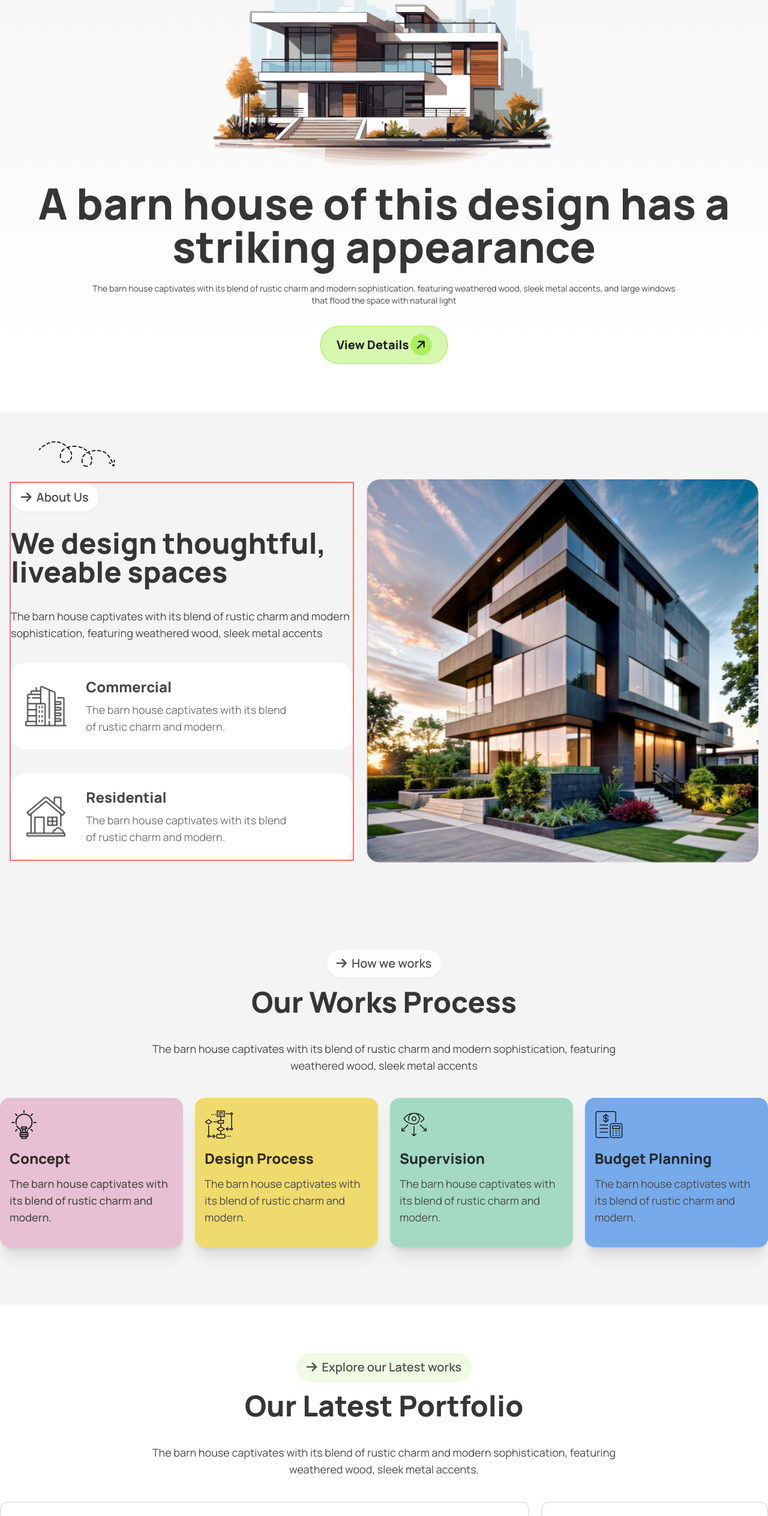
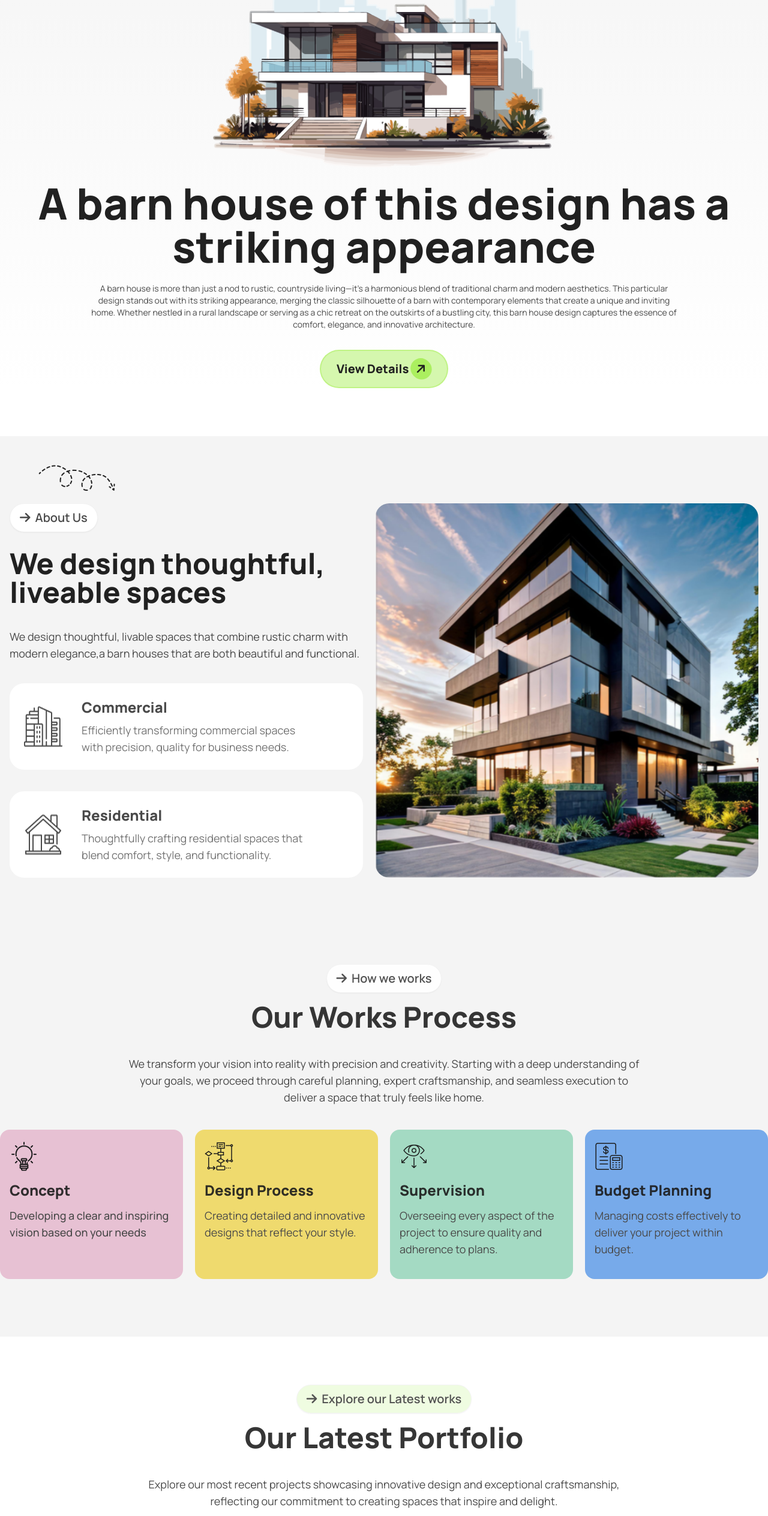
Before and after one commit to farhana988/assi3, a plain HTML site: page index.html in a window 1280 px wide. Shown: the part 223-2750 px from the top of the page at 60% size. Drawn offline with nearby package versions, Linux system fonts and the light colour scheme.

Commit message:
some fixes and dummy text change

```diff
--- a/index.html
+++ b/index.html
@@ -140,12 +140,12 @@
                         ></i>
                     </a>
 
-                    <button class="px-4 py-3 bg-[#ffffff] rounded-full text-light  lg:hidden">
+                    <button class="px-4 py-4 bg-[#ffffff] rounded-full text-light  lg:hidden">
                             <svg
                                 xmlns="http://www.w3.org/2000/svg"
                                 fill="none"
                                 viewBox="0 0 24 24"
-                                class="inline-block h-5 w-5 stroke-current">
+                                class="inline-block h-7 w-7 stroke-current">
                                 <path
                                     stroke-linecap="round"
                                     stroke-linejoin="round"
@@ -164,13 +164,18 @@
             <img class="px-16 lg:px-0" src="assets/banner.png" alt="">
           </div>
           <div>
-            <h1 class="px-4 lg:px-0 py-6 font-extrabold text-3xl lg:text-7xl opacity-90 text-htag">
+            <h1 class="px-4 lg:px-0 py-6 font-extrabold text-3xl lg:text-7xl text-htag">
               A barn house of this design has a
               striking appearance
             </h1>
-            <p class="text-ptag text-sm font-normal px-4 lg:px-36">
-              The barn house captivates with its blend of rustic charm and modern sophistication, featuring weathered wood, sleek metal
-                accents, and large windows that flood the space with natural light
+            <p class="text-ptag text-sm font-normal px-5 lg:px-36">
+              A barn house is more than just a nod to rustic, countryside living—it's a
+              harmonious blend of traditional charm and modern aesthetics. This particular
+               design stands out with its striking appearance, merging the classic silhouette
+               of a barn with contemporary elements that create a unique and inviting home.
+               Whether nestled in a rural landscape or serving as a chic retreat on the
+               outskirts of a bustling city, this barn house design captures the essence of
+               comfort, elegance, and innovative architecture.
             </p>
             <button class="w-5/6  py-3 md:w-1/3 lg:w-1/6 border-[#ABEF5F80] border-2 mt-8
              bg-[#ABEF5F80] text-htag text-xl font-extrabold rounded-full">
@@ -198,8 +203,8 @@
             <div class=" gap-5 hero-content flex-col-reverse lg:flex-row-reverse">
               <img
                 src="assets/Rectangle.png"
-                class="w-full lg:w-full  md:max-w-screen-2xl rounded-3xl " />
-              <div class="border-2 border-red-400 space-y-3 text-center lg:text-left">
+                class="w-full  rounded-3xl " />
+              <div class=" space-y-3 text-center lg:text-left">
 
 
 
@@ -210,15 +215,15 @@
                   About Us
 
                 </button>
-                <h1 class=" text-3xl lg:text-5xl font-extrabold opacity-90 text-[#212121]">
+                <h1 class=" text-3xl lg:text-5xl font-extrabold  text-[#212121]">
                   We design thoughtful,
                   liveable spaces</h1>
-                <p class=" py-6 text-ptag text-lg">
-                  The barn house captivates with its blend of rustic charm and
-                  modern sophistication, featuring weathered wood, sleek metal accents
+                <p class=" py-6 px-4 lg:px-0 text-ptag text-lg">
+                  We design thoughtful, livable spaces that combine rustic charm with modern
+                  elegance,a barn houses that are both beautiful and functional.
                 </p>
                 <!-- 2 container -->
-                <div class="flex flex-col lg:flex-col md:flex-row gap-10 ">
+                <div class="flex flex-col lg:flex-col md:flex-row gap-9 ">
                   <!-- Commercial-->
                     <div class="0 py-6 px-3 flex gap-5 rounded-3xl
                      bg-[#FFFFFF] text-left">
@@ -228,8 +233,8 @@
                             Commercial
                           </h3>
                           <p class="pr-0 lg:pr-20 text-[#737373] text-sm lg:text-lg">
-                            The barn house captivates with its blend
-                            of rustic charm and modern.
+                            Efficiently transforming commercial spaces with precision,
+                             quality for business needs.
                           </p>
                         </div>
                     </div>
@@ -242,8 +247,8 @@
                             Residential
                           </h3>
                           <p class="pr-0 lg:pr-20 text-[#737373] text-sm lg:text-lg">
-                            The barn house captivates with its blend
-                            of rustic charm and modern.
+                            Thoughtfully crafting residential spaces that blend comfort,
+                             style, and functionality.
                           </p>
                         </div>
                     </div>
@@ -270,8 +275,10 @@
                 Our Works Process
               </h1>
               <p class="py-6 text-ptag text-lg px-0 lg:px-52">
-                The barn house captivates with its blend of rustic charm and modern sophistication,
-                  featuring weathered wood, sleek metal accents
+                We transform your vision into reality with precision and creativity.
+                Starting with a deep understanding of your goals, we proceed through careful
+                 planning, expert craftsmanship, and seamless execution to deliver a space
+                  that truly feels like home.
               </p>
 
 
@@ -280,7 +287,7 @@
             <!-- main card content -->
             <div class="grid grid-cols-1 md:grid-cols-2 lg:grid-cols-4 gap-5">
                 <!-- card-1 -->
-                <div class="bg-[#E7C1D3] flex flex-col items-start card card-compact py-5  shadow-xl">
+                <div class="bg-[#E7C1D3] flex flex-col items-start card card-compact py-5  ">
                   <figure>
                     <img class=" px-4"
                       src="assets/concept.png"
@@ -291,15 +298,13 @@
                       Concept
                     </h2>
                     <p class="text-lg  text-ptag font-medium">
-                      The barn house captivates
-                      with its blend of rustic charm
-                      and modern.
+                      Developing a clear and inspiring vision based on your needs
                     </p>
 
                   </div>
                 </div>
                 <!-- card-2 -->
-                <div class=" bg-[#EFDA6E] flex flex-col items-start card card-compact py-5  shadow-xl">
+                <div class=" bg-[#EFDA6E] flex flex-col items-start card card-compact py-5  ">
                   <figure>
                     <img class=" px-4"
                       src="assets/flow-chart.png"
@@ -310,15 +315,13 @@
                       Design Process
                     </h2>
                     <p class="text-lg  text-ptag">
-                      The barn house captivates
-                      with its blend of rustic charm
-                      and modern.
+                      Creating detailed and innovative designs that reflect your style.
                     </p>
 
                   </div>
                 </div>
                 <!-- card-3 -->
-                <div class=" bg-[#A4DAC3] flex flex-col items-start card card-compact py-5  shadow-xl">
+                <div class=" bg-[#A4DAC3] flex flex-col items-start card card-compact py-5  ">
                   <figure>
                     <img class=" px-4"
                       src="assets/vision.png"
@@ -329,15 +332,13 @@
                       Supervision
                     </h2>
                     <p class="text-lg  text-ptag">
-                      The barn house captivates
-                      with its blend of rustic charm
-                      and modern.
+                      Overseeing every aspect of the project to ensure quality and adherence to plans.
                     </p>
 
                   </div>
                 </div>
                 <!-- card-4 -->
-                <div class=" bg-[#77AAEA] flex flex-col items-start card card-compact py-5  shadow-xl">
+                <div class=" bg-[#77AAEA] flex flex-col items-start card card-compact py-5 ">
                   <figure>
                     <img class=" px-4"
                       src="assets/budget-planning.png"
@@ -348,9 +349,7 @@
                       Budget Planning
                     </h2>
                     <p class="text-lg  text-ptag">
-                      The barn house captivates
-                      with its blend of rustic charm
-                      and modern.
+                      Managing costs effectively to deliver your project within budget.
                     </p>
 
                   </div>
@@ -377,8 +376,9 @@
                  Our Latest Portfolio
                </h1>
                <p class="py-6 text-ptag text-lg px-0 lg:px-52">
-                The barn house captivates with its blend of rustic charm and modern sophistication,
-                featuring weathered wood, sleek metal accents.
+                Explore our most recent projects showcasing innovative design and
+                 exceptional craftsmanship, reflecting our
+                 commitment to creating spaces that inspire and delight.
                </p>
 
 
@@ -390,16 +390,16 @@
 
              <div class="flex flex-col lg:flex-row gap-5">
                       <!-- 1 -->
-                      <div class="bg-white border-2 col-span-3 px-4 rounded-xl hero">
+                       <div class=" bg-white border-2  px-3 rounded-xl hero">
                          <div class="hero-content flex-col lg:flex-row">
                            <img
                              src="assets/img1.png"
                              class="w-full lg:max-w-fit rounded-lg pt-3 lg:pt-0 " />
                            <div>
                              <h1 class="text-3xl font-extrabold opacity-90">Commercial</h1>
-                            <p class="py-2 lg:mr-16 opacity-90">
-                              Provident cupiditate voluptatem et in. Quaerat fugiat ut assumenda excepturi exercitationem
-                              quasi. In deleniti eaque aut repudiandae et a id nisi.
+                             <p class="py-2 opacity-90">
+                              Discover our latest commercial projects, highlighting cutting-edge
+                               designs and practical solutions that enhance business environments and drive success.
                              </p>
                              <button class=" mt-2
                                text-htag text-xl font-extrabold rounded-full">
@@ -411,28 +411,27 @@
                          </div>
                        </div>
                        <!-- 2 -->
-                      <div class="bg-white ">
+                       <div class=" bg-white ">
                          <img class="lg:max-w-2xl p-6 border-2 border-[#E9E9E9] rounded-xl" src="assets/img2.png" alt="">
                        </div>
              </div>
 
              <div class="flex flex-col-reverse lg:flex-row gap-5">
                        <!--3  -->
-                    <div class="bg-white ">
+                     <div class="bg-white lg:w-3/12">
                        <img class="w-full  lg:w-96 lg:h-full p-6 border-2 border-[#E9E9E9] rounded-xl"
                          src="assets/img3.png" alt="">
                      </div>
                      <!-- 4 -->
-                    <div class="bg-white  border-2 rounded-xl hero px-4 ">
+                     <div class="bg-white lg:w-1/2 border-2 rounded-xl hero px-3 ">
                        <div class="hero-content flex-col lg:flex-row">
                          <img
                            src="assets/img4.png"
-                          class="w-full lg:max-w-fit rounded-lg pt-3 lg:pt-0 " />
+                           class="w-full lg:h-52 rounded-lg pt-3 lg:pt-0 " />
                          <div>
                            <h1 class="text-3xl font-extrabold opacity-90">Commercial</h1>
-                          <p class="py-2 lg:mr-9 opacity-90">
-                            Provident cupiditate voluptatem et in. Quaerat fugiat ut assumenda excepturi exercitationem
-                            quasi. In deleniti eaque aut repudiandae et a id
+                           <p class="py-2  opacity-90">
+                            Check out our newest commercial projects, featuring innovative designs and impactful solutions.
                            </p>
                            <button class=" mt-2
                              text-htag text-xl font-extrabold rounded-full">
@@ -444,8 +443,8 @@
                        </div>
                      </div>
                      <!-- 5 -->
-                    <div class="bg-white ">
-                      <img class="w-full lg:w-96 lg:h-56 p-6 border-2 rounded-xl" src="assets/img5.png" alt="">
+                     <div class="bg-white lg:w-3/12 ">
+                       <img class="w-full lg:w-96 lg:h-full p-6 border-2 rounded-xl" src="assets/img5.png" alt="">
                      </div>
 
 
@@ -462,6 +461,7 @@
            </div>
 
        </section>
+
 
 
 
@@ -498,9 +498,7 @@
                 <div class="mt-6">
                   <h3 class="text-2xl font-extrabold opacity-90">Mark and Theresa</h3>
                   <p class="mt-4 text-lg font-semibold opacity-90 text-gray-600">
-                    The House Designers sold us an amazing plan for our house. They were
-                    very helpful throughout the process of build and even did a photo
-                    shoot when we were finished. We couldn’t be happier with our home!
+                     We couldn’t be happier with our home!
                     Thank you House Designers for helping us build our beautiful home!
                   </p>
                 </div>
@@ -536,8 +534,7 @@
                 <div class="mt-6">
                   <h3 class="text-2xl font-extrabold opacity-90">Ann Marie Walker</h3>
                   <p class="mt-4 text-lg font-semibold opacity-90 text-gray-600">
-                    We discovered The House Designers and the plans and people that work
-                    there have become an intricate part of our business. The staff is so
+                    The staff is so
                     very helpful and professional and are always there to attend to our
                     questions and needs immediately.
                   </p>
@@ -574,7 +571,7 @@
                 <div class="mt-6">
                   <h3 class="text-2xl font-extrabold opacity-90">Leo Becker</h3>
                   <p class="mt-4 text-lg font-semibold opacity-90 text-gray-600">
-                    Excellent customer service! We love our home. With the plans from
+                     With the plans from
                     the house designers we were able to customize certain features of
                     our house, we couldn’t be happier.
                   </p>
@@ -612,8 +609,7 @@
                 <div class="mt-6">
                   <h3 class="text-2xl font-extrabold opacity-90">Jessica</h3>
                   <p class="mt-4 text-lg font-semibold opacity-90 text-gray-600">
-                    It was like having a knowledgeable design expert by my side,
-                    offering tailored suggestions and insights. Thanks to this
+                    Thanks to this
                     intelligent companion, my space reached new heights of functionality
                      and style
                   </p>
@@ -671,8 +667,8 @@
                   Let s Discuss Next Project
                 </h1>
                 <p class="py-6 text-ptag text-lg px-5 lg:px-72">
-                  The barn house captivates with its blend of rustic charm and modern sophistication,
-                  featuring weathered wood, sleek metal accents.
+                  Ready to bring your vision to life? Let’s talk about your
+                   next project and how we can make it a success.
                 </p>
 
 
@@ -743,12 +739,6 @@
 
 
 
-
-
-
-
-
-
     </main>
 
 
@@ -762,8 +752,8 @@
 
             </div>
             <p class=" text-[#737373] text-lg px-2 lg:px-72">
-              The barn house captivates with its blend of rustic charm and modern sophistication,
-              featuring weathered wood, sleek metal accents.
+              Our website showcases our expertise in creating stunning commercial and residential spaces. Explore our portfolio,
+              learn about our work process, and get in touch to discuss your next project.
             </p>
 
 
@@ -786,9 +776,5 @@
     </footer>
 
 
-
-
-
-
   </body>
 </html>
```
Lines whose indentation alone changed are shown as unchanged.
